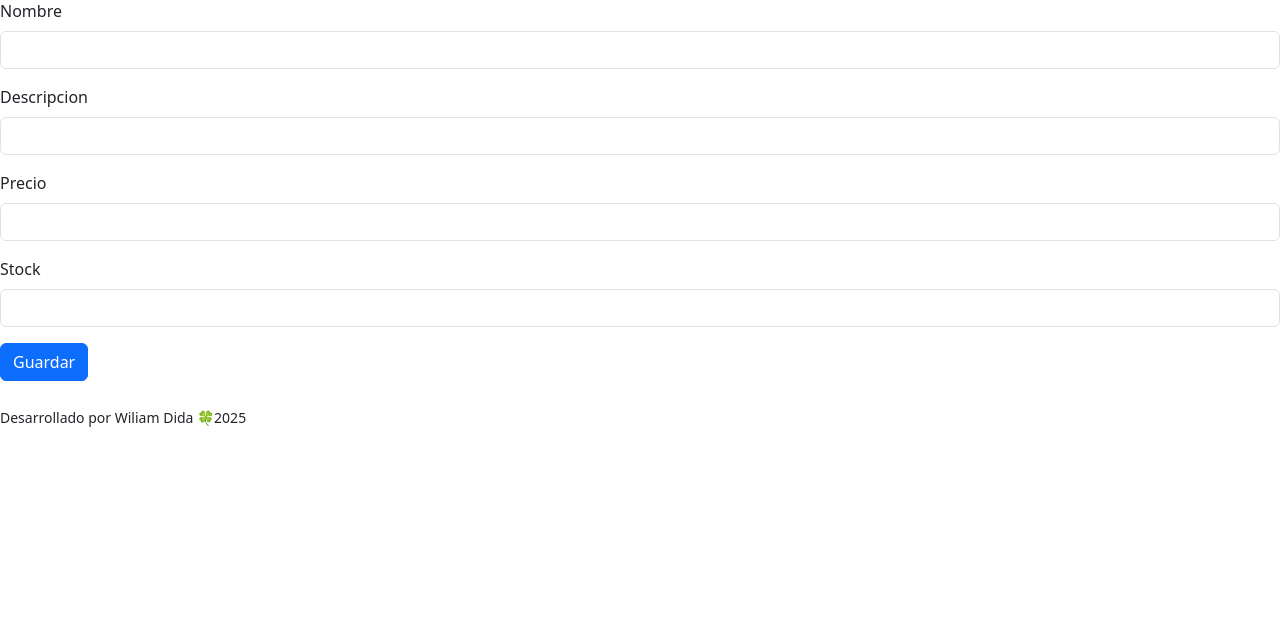
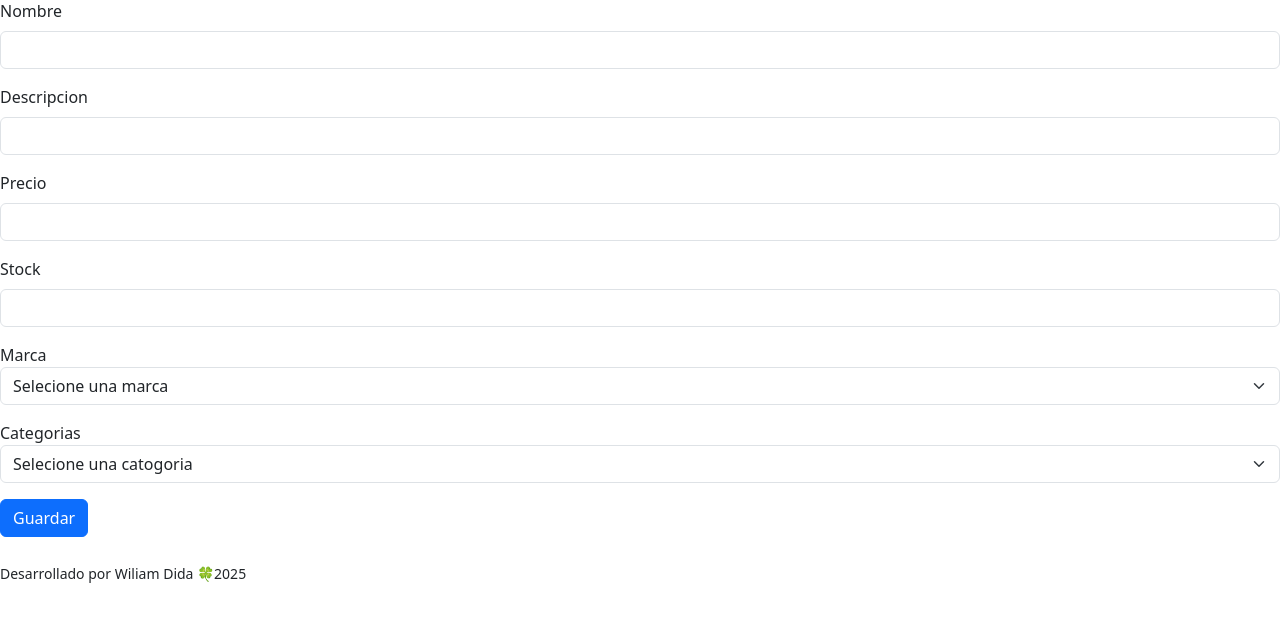
Before and after one commit to Wilidev/app-php-crud-dev, a PHP site: page /create.php in a window 1280 px wide. Shown: the part 127-749 px from the top of the page. Run offline with PHP 8.4, Linux system fonts and the light colour scheme; tables that the repository leaves empty or names only in its code hold one stand-in row (values such as "Sample post"); some libraries are stand-ins or nearby versions.

Commit message:
nuevos cambios

```diff
--- a/create.php
+++ b/create.php
@@ -1,19 +1,25 @@
 <?php
 require 'config/db.php';
+require 'includes/funciones.php';
 include 'includes/header.php';
+
+$marcas =obtenerMarca($pdo);
+$categorias =obtenerCategoria($pdo);
 
 if ($_SERVER['REQUEST_METHOD'] == 'POST') {
     $nombre = $_POST['nombre'];
     $descripcion = $_POST['descripcion'];
     $precio = $_POST['precio'];
     $stock = $_POST['stock'];
+    $id_marca = $_POST['id_marca'];
+    $id_categoria = $_POST['id_categoria'];
 
     try {
         $stmt = $pdo->prepare(
-            "INSERT INTO productos (nombre, descripcion, precio, stock)
-        VALUES (?,?,?,?)"
+            "INSERT INTO productos (nombre, descripcion, precio, stock, id_categoria, id_marca)
+        VALUES (?,?,?,?,?,?)"
         );
-        $stmt->execute([$nombre, $descripcion, $precio, $stock]);
+        $stmt->execute([$nombre, $descripcion, $precio, $stock, $id_categoria, $id_marca]);
 
         echo "
         <script>
@@ -63,6 +69,27 @@ if ($_SERVER['REQUEST_METHOD'] == 'POST') {
         <input type="text" class="form-control" id="stock" name="stock" required>
     </div>
 
+    <div class="mb-3">
+        <label for=" marca">Marca</label>
+            <select name="id_marca" class="form-select" aria-label="Default select example">
+                <option selected>Selecione una marca</option>
+                <?php foreach($marcas as $item): ?>
+                <option value="<?= $item ['id_marca'] ?>" ><?= $item ['nombre'] ?></option>
+                <?php endforeach; ?>
+            </select>
+    </div>
+
+    <div class="mb-3">
+        <label for=" categoria">Categorias</label>
+            <select name="id_categoria" class="form-select" aria-label="Default select example">
+                <option selected>Selecione una catogoria</option>
+                <?php foreach($categorias as $item): ?>
+                <option value="<?= $item ['id_categoria'] ?>" ><?= $item ['nombre'] ?></option>
+                <?php endforeach; ?>
+            </select>
+
+    </div>
+
     <button type="submit" class="btn btn-primary">Guardar</button>
 </form>
 
--- a/ejemplos/indexjajaj.php
+++ b/ejemplos/indexjajaj.php
@@ -9,7 +9,7 @@
 
 </head>
 
-<body style="background-image: url('gol.jpg'); background-size: cover; background-repeat: no-repeat; background-position: center;">
+<body style="background-image: url('per.avif'); background-size: cover; background-repeat: no-repeat; background-position: center;">
 
     <h2 style="text-align: center;">TRABAJO</h2>
     <section style="margin-left:10%">
--- /dev/null
+++ b/includes/funciones.php
@@ -0,0 +1,12 @@
+<?php
+function obtenerCategoria($pdo){
+    $stmt = $pdo -> query("SELECT * FROM categorias");
+    return $stmt->fetchAll(PDO::FETCH_ASSOC);
+
+}
+function obtenerMarca($pdo){
+    $stmt = $pdo -> query("SELECT * FROM marcas");
+    return $stmt->fetchAll(PDO::FETCH_ASSOC);
+
+}
+?>
```
Also changed, not shown: index.php (+10 -2 lines), update.php (+31 -5 lines), ejemplos/gol.jpg (deleted), ejemplos/per.avif (added).
